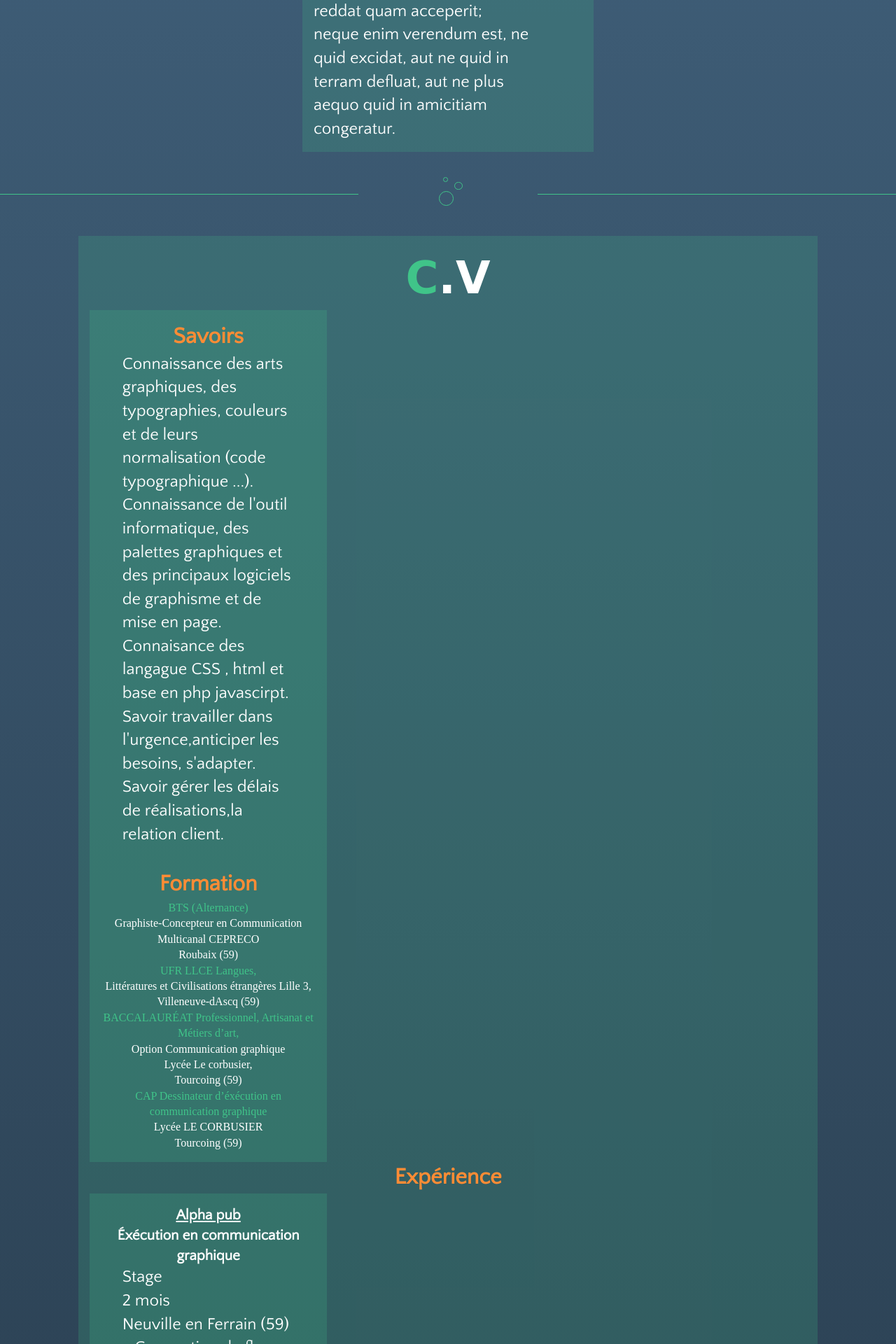
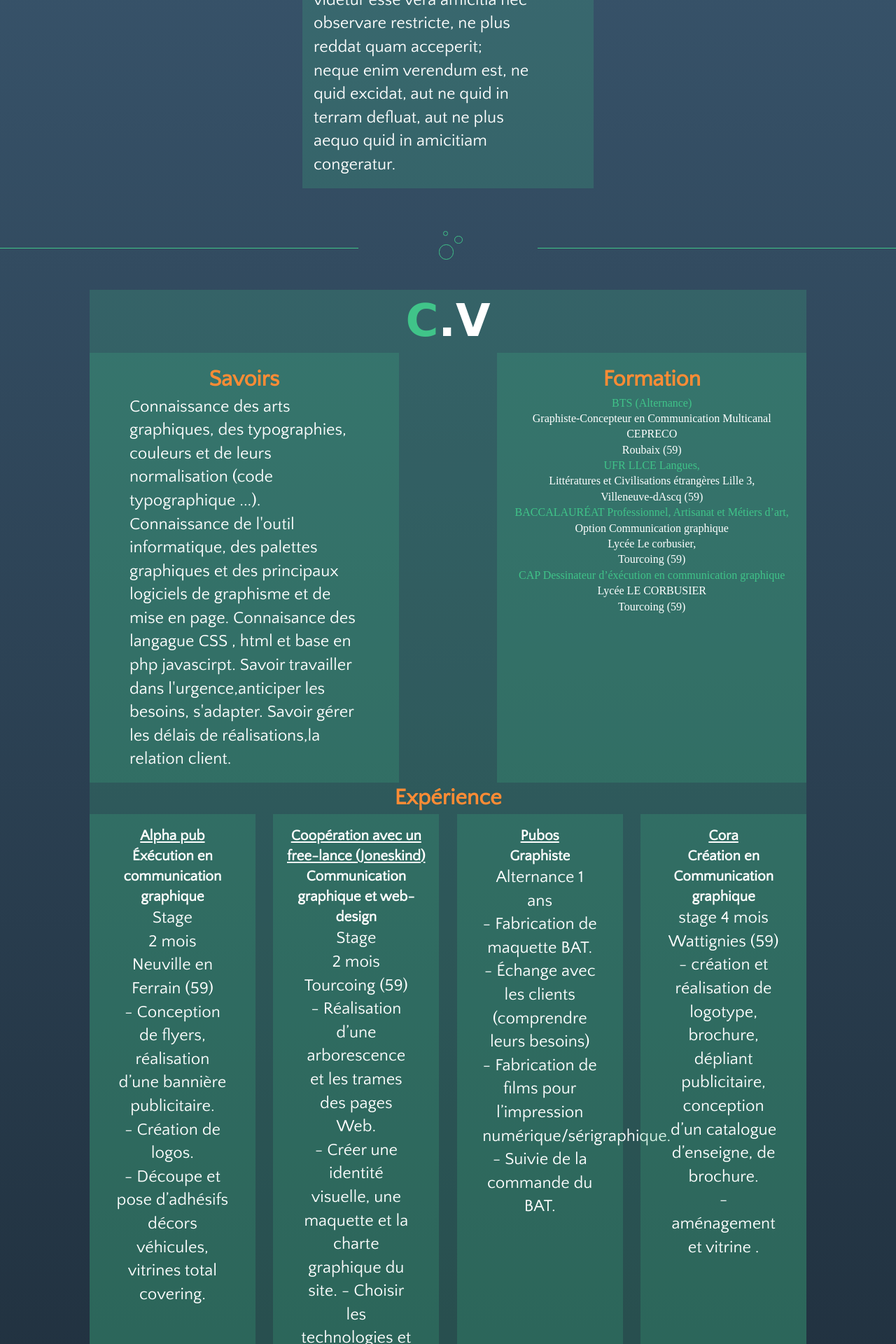
Before and after one commit to obero0n/portfolio, a PHP site: page / in a window 1280 px wide. Shown: the part 2480-4400 px from the top of the page at 70% size. Run offline with PHP 8.4, Linux system fonts and the light colour scheme; some libraries are stand-ins or nearby versions; some web fonts are replaced.

Commit message:
cv section

```diff
--- a/css/main.css
+++ b/css/main.css
@@ -316,7 +316,7 @@ header ul{
   justify-content: space-between;
   width: 100%;
   height: 15vh;
-
+  margin-top: 2%;
 }
 
 .fix{
@@ -415,36 +415,6 @@ footer ul{
 
                                 /* Desktop */
 @media screen and (min-width: 1200px){
-  /* test aside diver */
-  /* .tape{
-    position: fixed;
-    width: 10em;
-    height: 100%;
-    margin: 0;
-  padding: 0;
-
-  }
-  .horizontal-stripe {
-    background: repeating-linear-gradient(0deg,
-      white, white 5px,
-      transparent 0, transparent 20px);
-    width: 10em;
-     height: 100%;
-    position :absolute;
-    top: 0px;
-    padding: 0;
-  }
-  .hor{
-    background: repeating-linear-gradient(0deg,
-      transparent, transparent 18px,
-      white 0, white 20px);
-    width: 5em;
-    height: 100%;
-    position :absolute;
-    top: 6px;
-    right: 0;
-  } */
-  /* end test aside diver */
 /* common desktop */
 h3,h4,h5,h6{
   margin: 0;
@@ -588,6 +558,7 @@ main:not(.boxBubble){
 }
 main article{
   width: 30%;
+
   background-color: rgba(64, 196, 137, 0.2);
   padding: 1em;
 
@@ -597,6 +568,23 @@ main article div{
 }
 main article i {
     align-self: flex-start;
+}
+                                  /* CV */
+
+#cv section{
+  display: flex;
+  justify-content: space-between;
+}
+#cv section article{
+  background-color: rgba(64, 196, 137, 0.2);
+  width: 40%;
+}
+#cvExp *{
+  text-align: center !important;
+}
+#cvExp article{
+  background-color: rgba(64, 196, 137, 0.2); !important;
+  width: 20% !important;
 }
 /* ==========================================================================
    Helper classes
--- a/index.html
+++ b/index.html
@@ -27,18 +27,6 @@
   <!--[if lte IE 9]>
     <p class="browserupgrade">You are using an <strong>outdated</strong> browser. Please <a href="https://browsehappy.com/">upgrade your browser</a> to improve your experience and security.</p>
   <![endif]-->
-
-
-   <!-- test aside diver -->
-  <!-- <div class="tape">
-    <div class="horizontal-stripe"></div>
-    <div class="hor"></div>
-  </div> -->
-<!-- end test aside diver -->
-
-
-
-
 
       <!-- Naviagtion bar mobile/Tablette /// logo 'diver' menu Desktop  -->
   <nav class="flex center">
@@ -207,7 +195,7 @@
 <!-- End bubble o° -->
 <!-- End "Graphique" section"-->
                                                           <!-- start CV section -->
-<article id="cv" class="centerT">
+<div id="cv" class="centerT">
 <h3 class="fontcolor centerT"><span>C</span>.V</h3>
 <section>
   <article class="flex column centerC">
@@ -241,8 +229,9 @@ Savoir gérer les délais de réalisations,la relation client.</p>
     </ul>
   </article>
 </section>
-<section>
-  <h4>Expérience</h4>
+<h4>Expérience</h4>
+<section id="cvExp">
+
   <article class="flex column centerC">
     <h5>Alpha pub</h5>
     <h6>Éxécution en communication graphique</h6>
@@ -292,7 +281,7 @@ Savoir gérer les délais de réalisations,la relation client.</p>
     </p>
   </article>
 </section>
-</article>
+</div>
 <!-- End CV section -->
 
 </main>
```
